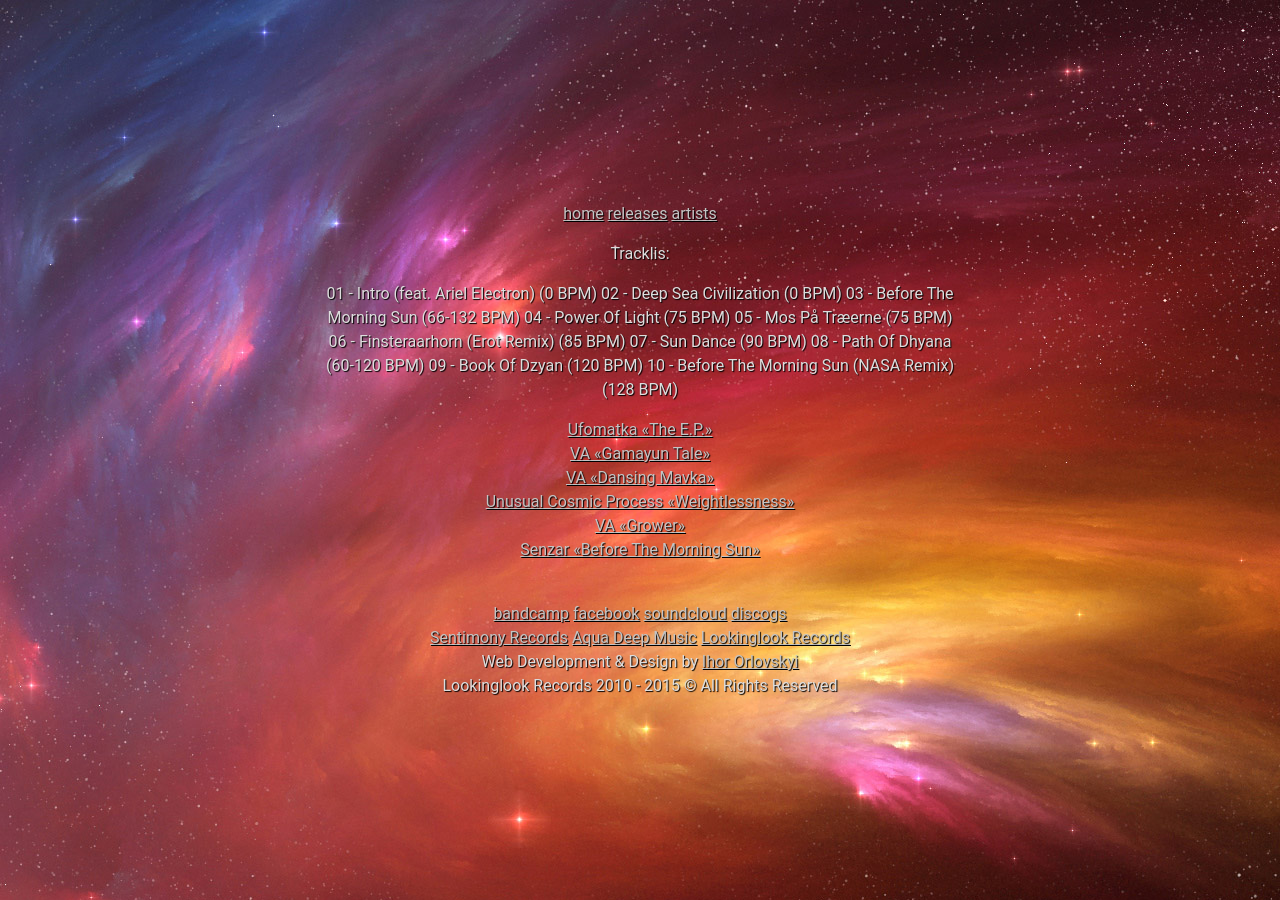
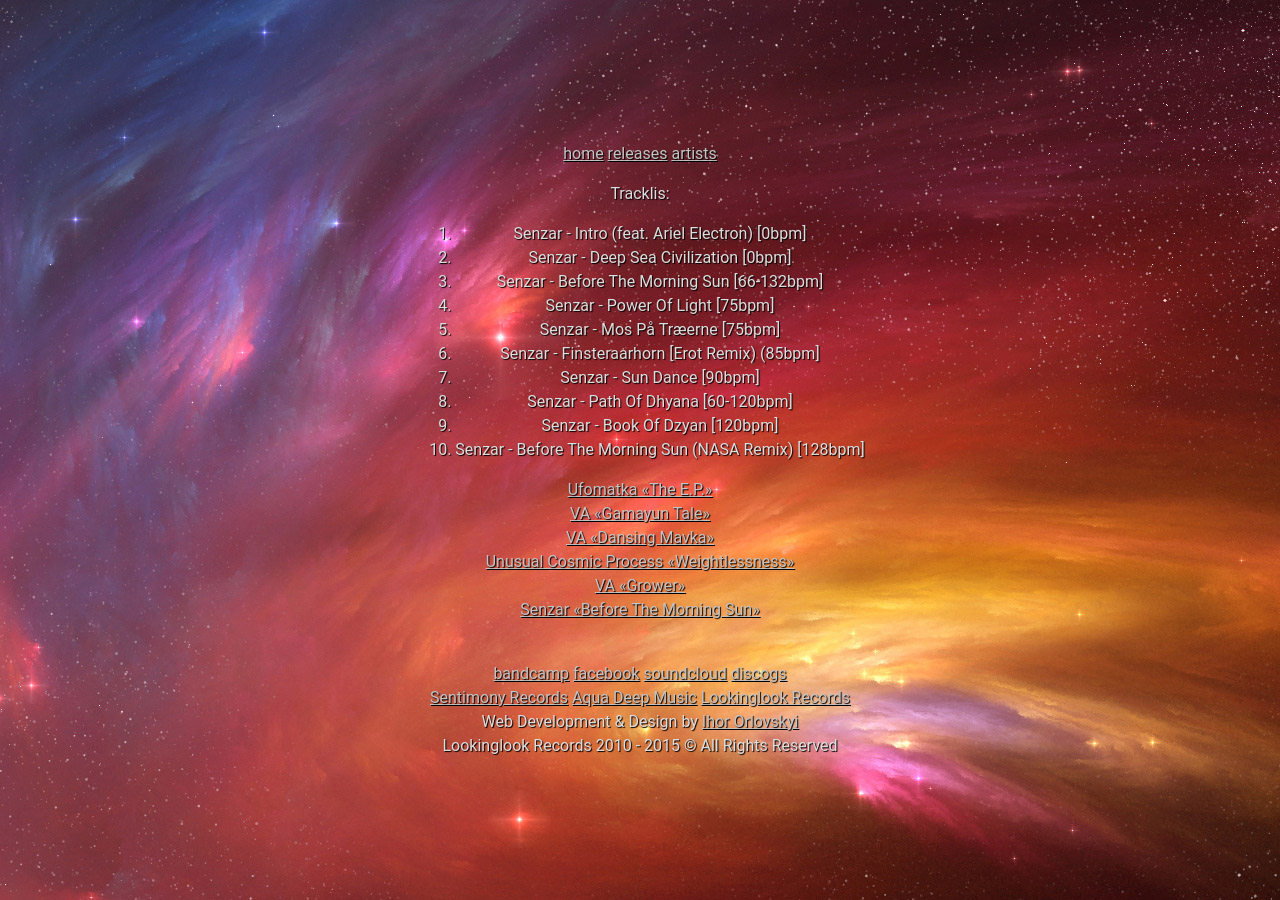
Before and after one commit to lookinglook-records/lookinglook-records.github.io, a Jekyll site: the page built from _posts/releases/2010-05-31-senzar-before-the-morning-sun.md, in a window 1280 px wide. Built offline with Jekyll 4.4.1, drawn with Linux system fonts in a browser that asks for light colours.

Commit message:
fix tracklist at lgcd01

```diff
--- a/_posts/releases/2010-05-31-senzar-before-the-morning-sun.md
+++ b/_posts/releases/2010-05-31-senzar-before-the-morning-sun.md
@@ -14,13 +14,13 @@ bandcamp-id:
 
 Tracklis:
 
-01 - Intro (feat. Ariel Electron) (0 BPM)
-02 - Deep Sea Civilization (0 BPM)
-03 - Before The Morning Sun (66-132 BPM)
-04 - Power Of Light (75 BPM)
-05 - Mos På Træerne (75 BPM)
-06 - Finsteraarhorn (Erot Remix) (85 BPM)
-07 - Sun Dance (90 BPM)
-08 - Path Of Dhyana (60-120 BPM)
-09 - Book Of Dzyan (120 BPM)
-10 - Before The Morning Sun (NASA Remix) (128 BPM)
+01. Senzar - Intro (feat. Ariel Electron) [0bpm]
+02. Senzar - Deep Sea Civilization [0bpm]
+03. Senzar - Before The Morning Sun [66-132bpm]
+04. Senzar - Power Of Light [75bpm]
+05. Senzar - Mos På Træerne [75bpm]
+06. Senzar - Finsteraarhorn [Erot Remix) (85bpm]
+07. Senzar - Sun Dance [90bpm]
+08. Senzar - Path Of Dhyana [60-120bpm]
+09. Senzar - Book Of Dzyan [120bpm]
+10. Senzar - Before The Morning Sun (NASA Remix) [128bpm]
```
